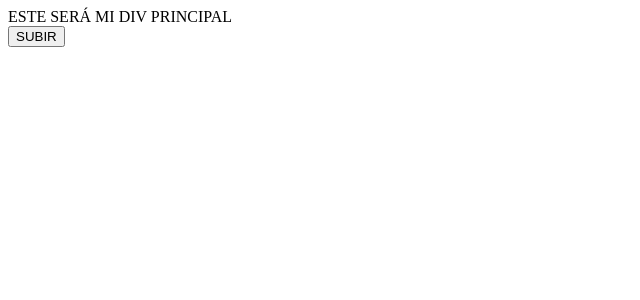
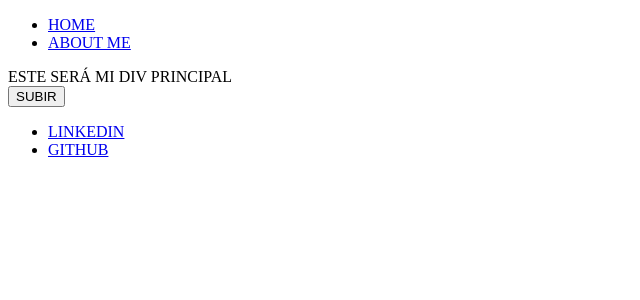
Before and after one commit to DenisFer-13/portfolio-typescript-2023, a Next.js app: page / in a window 1280 px wide. Shown: the top 300 px of the page, without its empty margins (0-640 px from the left). Built offline with nearby package versions, Linux system fonts and the light colour scheme.

Commit message:
[Feature]: add layout - first version

```diff
--- a/app/layout.tsx
+++ b/app/layout.tsx
@@ -1,12 +1,68 @@
+"use client";
+import Link from "next/link";
+
 export default function RootLayout({
   children,
 }: {
-  children: React.ReactNode
+  children: React.ReactNode;
 }) {
+  interface LinksType {
+    label: string;
+    route: string;
+  }
+
+  const internalLinks: LinksType[] = [
+    {
+      label: "HOME",
+      route: "/",
+    },
+    {
+      label: "ABOUT ME",
+      route: "/about",
+    },
+  ];
+
+  const externalLInks: LinksType[] = [
+    {
+      label: "LINKEDIN",
+      route: "https://linkedin.com/in/denis-ferreyra",
+    },
+    {
+      label: "GITHUB",
+      route: "https://github.com/DenisFer-13",
+    },
+  ];
+
+  const scrollTo = (top: number) => {
+    window.scrollTo({ top: top, behavior: "smooth" });
+  };
+
   return (
     <html>
       <head />
-      <body>{children}</body>
+      <body>
+        <nav>
+          <ul>
+            {internalLinks.map(({ label, route }) => (
+              <li key={route}>
+                <Link href={route}>{label}</Link>
+              </li>
+            ))}
+          </ul>
+        </nav>
+        {children}
+        <footer>
+          <ul>
+            {externalLInks.map(({ label, route }) => (
+              <li key={route}>
+                <Link href={route} target={"_blank"}>
+                  {label}
+                </Link>
+              </li>
+            ))}
+          </ul>
+        </footer>
+      </body>
     </html>
-  )
+  );
 }
```
